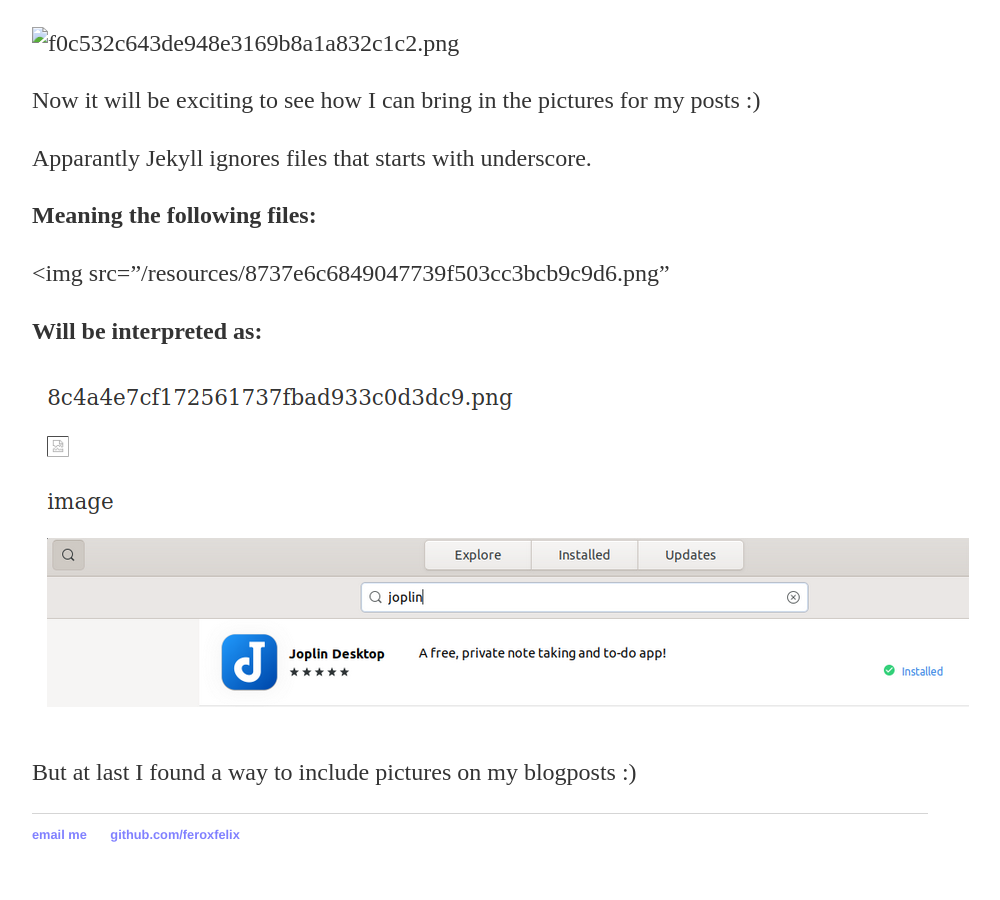
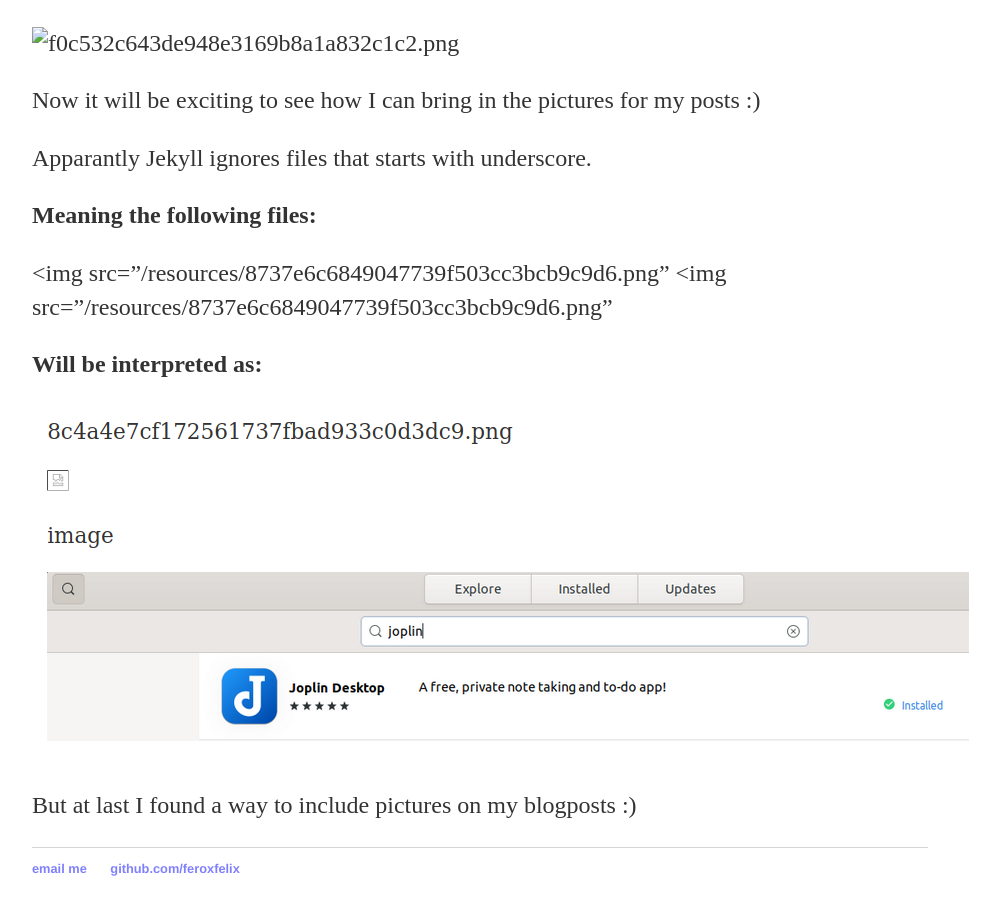
Before and after one commit to Feroxfelix/feroxfelix.github.io, a Jekyll site: the page built from _posts/2021-05-19-Joplin-for-blogposts.md, in a window 1280 px wide and 900 px high, scrolled down 904 px. Shown: the whole window, without its empty margins (160-1160 px from the left). Built offline with Jekyll 4.4.1, drawn with Linux system fonts in a browser that asks for light colours; our own code applies the rules of GitHub Pages for plain Markdown files.

Commit message:
Update 2021-05-19-Joplin-for-blogposts.md

```diff
--- a/_posts/2021-05-19-Joplin-for-blogposts.md
+++ b/_posts/2021-05-19-Joplin-for-blogposts.md
@@ -23,6 +23,7 @@ Apparantly Jekyll ignores files that starts with underscore.
 **Meaning the following files:**
 
 <img src="/resources/8737e6c6849047739f503cc3bcb9c9d6.png"
+<img src="/resources/8737e6c6849047739f503cc3bcb9c9d6.png"
 
 **Will be interpreted as:**
 
```
